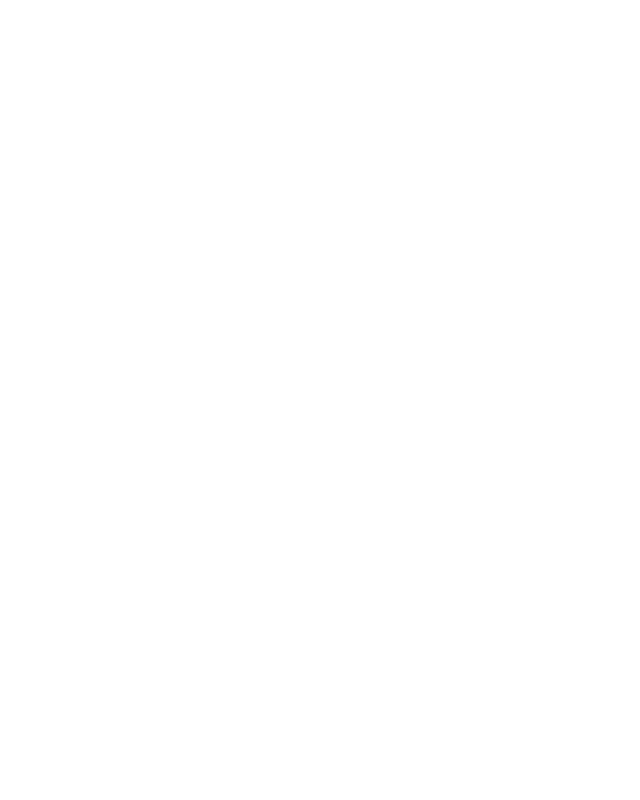
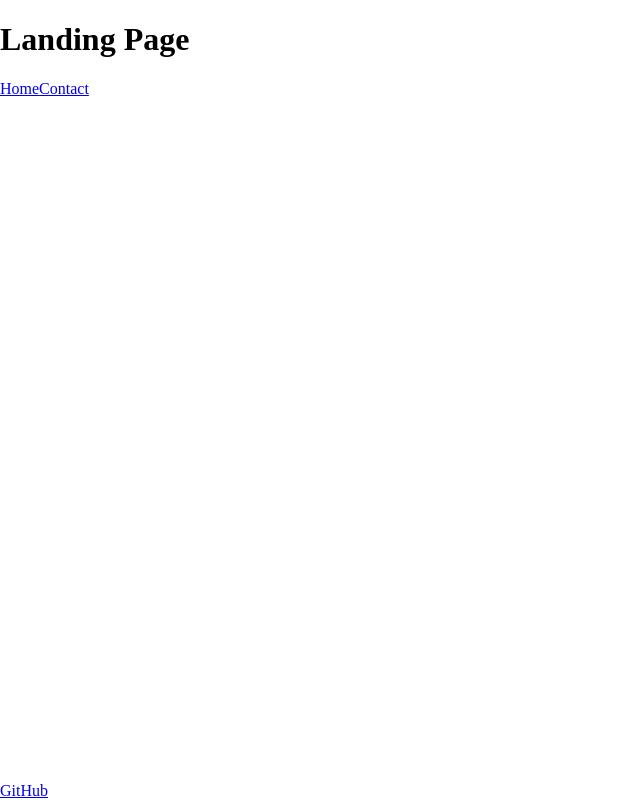
Before and after one commit to LarsGKodehode/portfolio-structure, a React (Create React App) app: page / in a window 1280 px wide. Shown: the whole page, without its empty margins (0-640 px from the left). Built offline with nearby package versions, Linux system fonts and the light colour scheme.

Commit message:
added LandingPage

```diff
--- a/src/App.js
+++ b/src/App.js
@@ -1,7 +1,26 @@
+// Libraries
+import {
+  HashRouter as Router,
+  Routes,
+  Route,
+} from 'react-router-dom'
+
+// Routes
+import LandingPage from './routes';
+import ContactPage from './routes/Contact';
+
 function App() {
   return (
-    <>
-    </>
+    <Router>
+      <Routes>
+
+        <Route path='/' element={<LandingPage />}>
+          <Route path='/Contact' element={<ContactPage />} />
+        </Route>
+
+        <Route path='*' element={<h1>Error 404</h1>} />
+      </Routes>
+    </Router>
   );
 }
 
--- /dev/null
+++ b/src/routes/index.jsx
@@ -0,0 +1,34 @@
+import {
+  Outlet,
+  Link
+} from 'react-router-dom'
+
+// CSS
+import styles from './layout.module.css'
+
+function LandingPage() {
+  return (
+    <>
+    {/* header */}
+    <header>
+      <h1>Landing Page</h1>
+      <nav>
+        <Link to='/'>Home</Link>
+        <Link to='/Contact'>Contact</Link>
+      </nav>
+    </header>
+
+    {/* Here we will put all our "subpages" */}
+    <main className={styles.grow}>
+      <Outlet />
+    </main>
+
+    {/* footer */}
+    <footer>
+      <a href="www.github.com">GitHub</a>
+    </footer>
+    </>
+  )
+}
+
+export default LandingPage;
--- /dev/null
+++ b/src/routes/layout.module.css
@@ -0,0 +1,3 @@
+.grow {
+  flex-grow: 1;
+}
```
